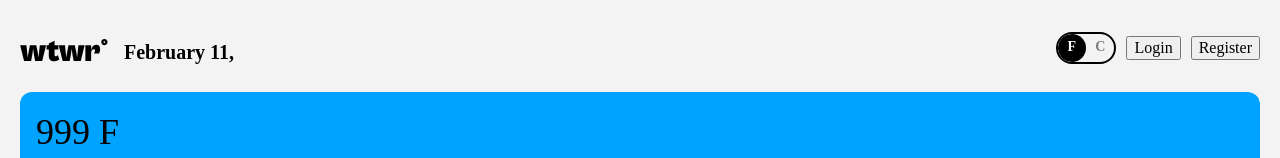
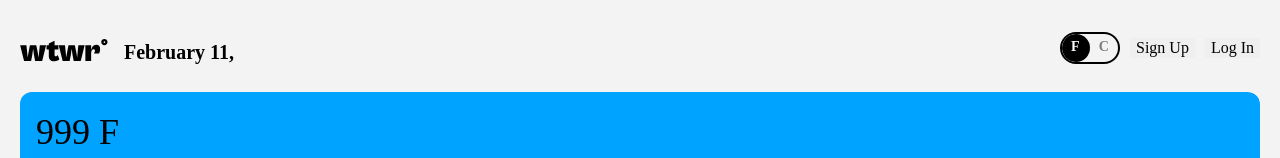
Before and after one commit to Rwash70/se_project_react, a React (Vite) app: page / in a window 1280 px wide. Shown: the top 158 px of the page. Built offline with nearby package versions, Linux system fonts and the light colour scheme; no server answers; data requests are answered from the project's data file.

Commit message:
Errors corrections

```diff
--- a/src/components/App/App.jsx
+++ b/src/components/App/App.jsx
@@ -77,12 +77,12 @@ function App() {
 
   // Opens the Login Modal
   const handleLoginClick = () => {
-    setIsLoginModalOpen(true);
+    setActiveModal('login');
   };
 
   // Opens the Register Modal
   const handleRegisterClick = () => {
-    setIsRegisterModalOpen(true);
+    setActiveModal('register');
   };
 
   // Closes any active modal
@@ -203,6 +203,7 @@ function App() {
             <Footer />
           </div>
 
+          {/* Modals */}
           <AddItemModal
             onClose={closeActiveModal}
             isOpen={activeModal === 'add-garment'}
@@ -216,20 +217,24 @@ function App() {
             onDelete={handleDeleteItems}
           />
 
+          {/* Login Modal */}
           <LoginModal
-            isOpen={isLoginModalOpen}
+            isOpen={activeModal === 'login'}
             onClose={closeActiveModal}
             onLogin={(userData) => {
               console.log('Login data: ', userData);
+              setIsLoggedIn(true);
               closeActiveModal();
             }}
           />
 
+          {/* Register Modal */}
           <RegisterModal
-            isOpen={isRegisterModalOpen}
+            isOpen={activeModal == 'register'}
             onClose={closeActiveModal}
             onRegister={(userData) => {
               console.log('Register data: ', userData);
+              setIsLoggedIn(true);
               closeActiveModal();
             }}
           />
--- a/src/components/Header/Header.css
+++ b/src/components/Header/Header.css
@@ -56,3 +56,11 @@
   text-decoration: none;
   color: #000;
 }
+
+.header__login-button {
+  border: none;
+}
+
+.header__register-button {
+  border: none;
+}
--- a/src/components/Header/Header.jsx
+++ b/src/components/Header/Header.jsx
@@ -11,13 +11,16 @@ function Header({
   weatherData,
   setIsLoginModalOpen,
   setIsRegisterModalOpen,
+  handleLoginClick,
+  handleRegisterClick,
 }) {
   const currentDate = new Date().toLocaleString('default', {
     month: 'long',
     day: 'numeric',
   });
 
-  const { currentUser } = useContext(CurrentUserContext); // Access the currentUser
+  // Access the currentUser from context
+  const { currentUser } = useContext(CurrentUserContext);
 
   return (
     <header className='header'>
@@ -55,9 +58,17 @@ function Header({
           </>
         ) : (
           <>
-            <button onClick={() => setIsLoginModalOpen(true)}>Login</button>
-            <button onClick={() => setIsRegisterModalOpen(true)}>
-              Register
+            <button
+              onClick={handleRegisterClick} // Open Register Modal
+              className='header__register-button'
+            >
+              Sign Up
+            </button>
+            <button
+              onClick={handleLoginClick} // Open Login Modal
+              className='header__login-button'
+            >
+              Log In
             </button>
           </>
         )}
--- a/src/components/LoginModal/LoginModal.jsx
+++ b/src/components/LoginModal/LoginModal.jsx
@@ -1,19 +1,14 @@
-// src/components/LoginModal/LoginModal.jsx
 import './LoginModal.css';
 import ModalWithForm from '../ModalWithForm/ModalWithForm';
 import { useState } from 'react';
 
 export default function LoginModal({ isOpen, onClose, onLogin }) {
-  // State hooks for email and password
   const [email, setEmail] = useState('');
   const [password, setPassword] = useState('');
 
-  // Form submission handler
   const handleSubmit = (e) => {
     e.preventDefault();
-    // Trigger the login function passed as a prop
-    onLogin({ email, password });
-    // Clear inputs after submit (optional)
+    onLogin({ email, password }); // Trigger the login function
     setEmail('');
     setPassword('');
   };
@@ -49,6 +44,10 @@ export default function LoginModal({ isOpen, onClose, onLogin }) {
           required
         />
       </label>
+
+      <button type='submit' className='modal__button'>
+        Login
+      </button>
     </ModalWithForm>
   );
 }
--- a/src/components/RegisterModal/RegisterModal.jsx
+++ b/src/components/RegisterModal/RegisterModal.jsx
@@ -23,7 +23,7 @@ export default function RegisterModal({ isOpen, onClose, onRegister }) {
   return (
     <ModalWithForm
       title='Sign up'
-      name='register'
+      name='Sign Up or Log In'
       onClose={onClose}
       isOpen={isOpen}
       onSubmit={handleSubmit}
```
